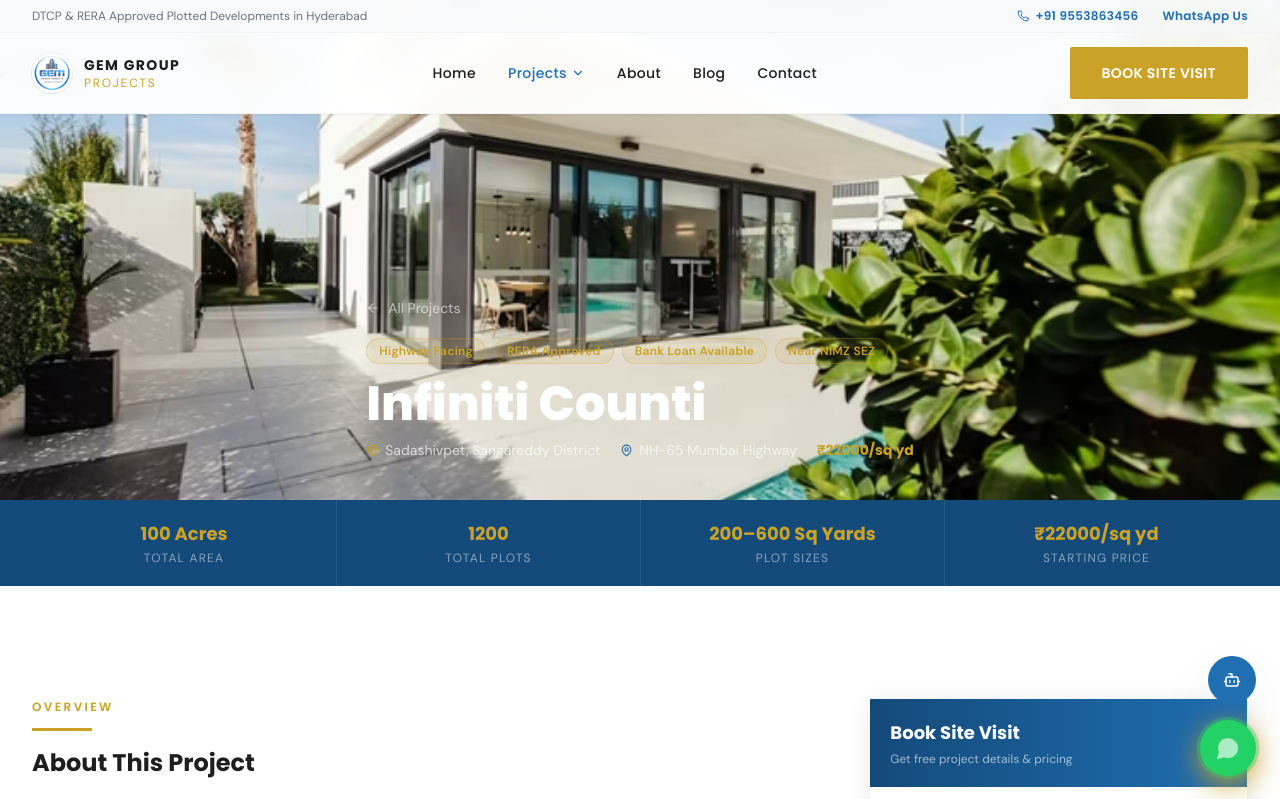
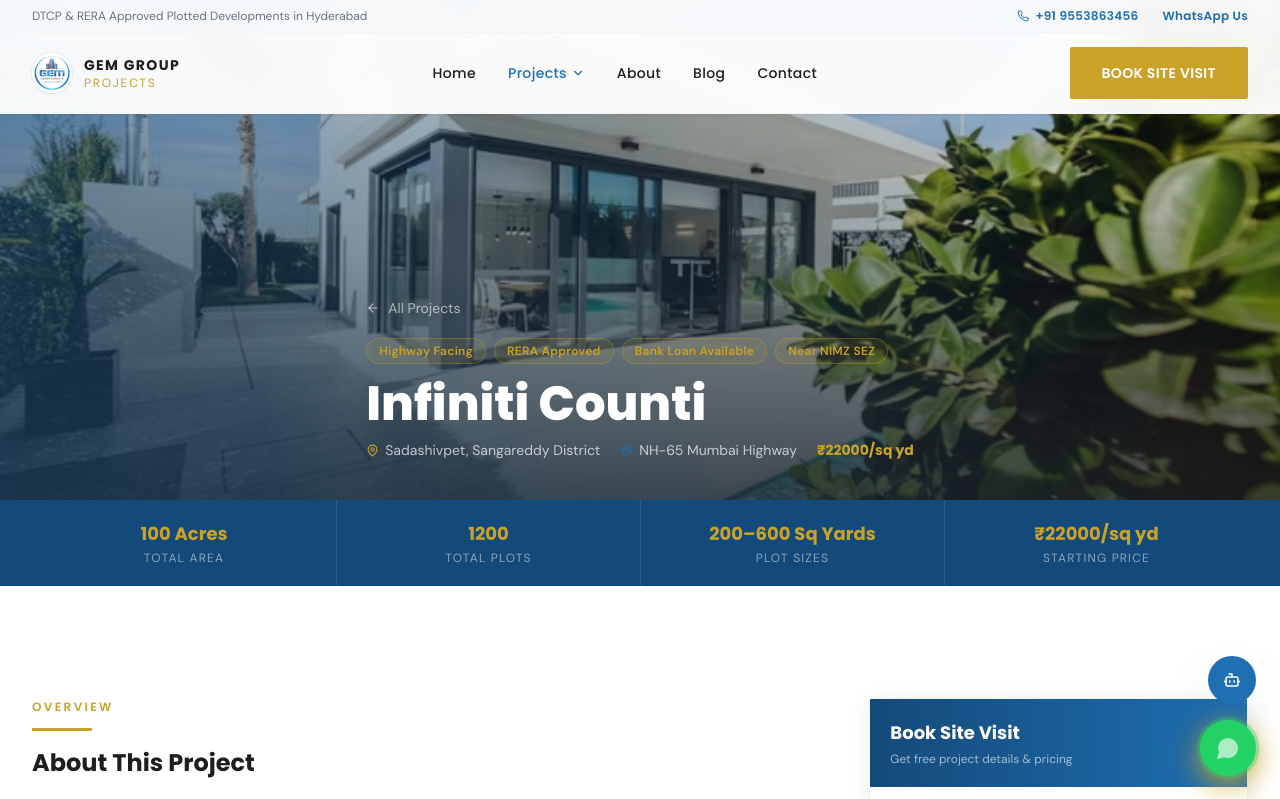
Before and after one commit to sendermail029-cpu/gemgroups, a Next.js app: page /projects/infiniti-counti in a window 1280 px wide. Shown: the top 799 px of the page. Built offline with nearby package versions, Linux system fonts and the light colour scheme.

Commit message:
Revert "Remove overlays from detail page heroes"
This reverts commit 4e5a97a34ad31e988dc78b5f2a272f73ce66cf29.

```diff
--- a/src/app/blog/[slug]/page.tsx
+++ b/src/app/blog/[slug]/page.tsx
@@ -116,6 +116,7 @@
           priority
           sizes="100vw"
         />
+        <div className="absolute inset-0 bg-gradient-to-t from-dark/85 via-dark/40 to-dark/20" />
         <div className="absolute inset-0 flex items-end pb-10">
           <div className="container-gem">
             <Link href="/blog" className="inline-flex items-center gap-2 text-white/60 hover:text-gold text-sm mb-5 transition-colors">
--- a/src/app/projects/[slug]/page.tsx
+++ b/src/app/projects/[slug]/page.tsx
@@ -47,6 +47,9 @@
           priority
           sizes="100vw"
         />
+        <div className="absolute inset-0 bg-gradient-to-t from-dark/80 via-dark/30 to-transparent" />
+        <div className="absolute inset-0 bg-gradient-to-r from-primary-deep/50 to-transparent" />
+
         <div className="absolute inset-0 flex items-end pb-10">
           <div className="container-gem">
             <Link href="/projects" className="inline-flex items-center gap-2 text-white/60 hover:text-white text-sm mb-5 transition-colors">
```
